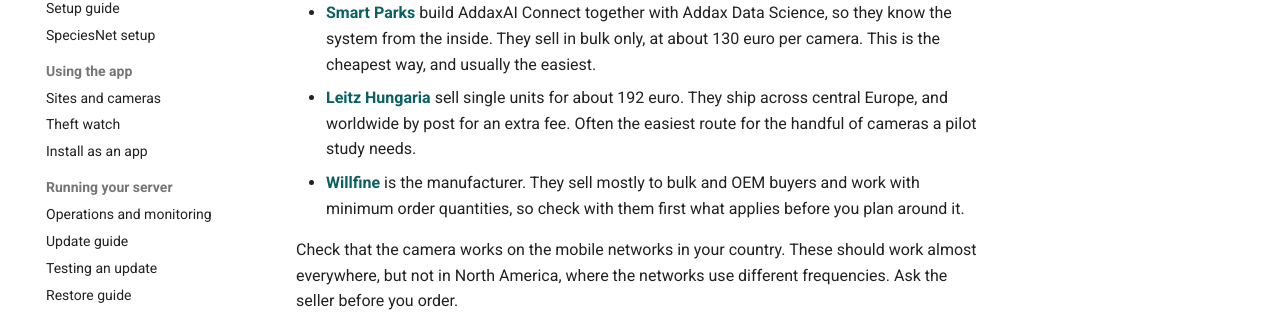
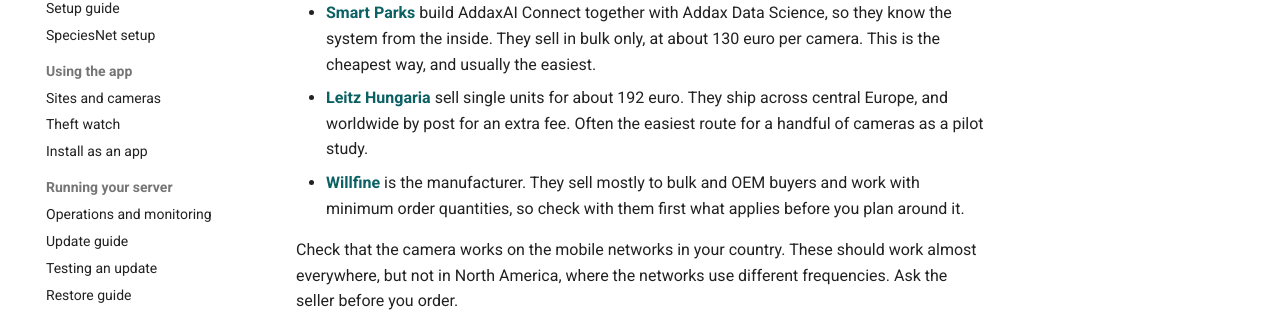
Before and after one commit to PetervanLunteren/AddaxAI-Connect, an MkDocs documentation site: the page built from docs/cameras/willfine-4-0t-cg.md, in a window 1280 px wide and 900 px high. Shown: the part 363-675 px from the top of the window. Built offline with MkDocs 1.6.1 and Material for MkDocs 9.7.7, drawn with Linux system fonts in a browser that asks for light colours; comment, search, counter and statistics services are not loaded.

Commit message:
Reword the Leitz Hungaria line

```diff
--- a/docs/cameras/willfine-4-0t-cg.md
+++ b/docs/cameras/willfine-4-0t-cg.md
@@ -7,7 +7,7 @@
 Three routes, depending on how many cameras you need.
 
 - **[Smart Parks](https://www.smartparks.org)** build AddaxAI Connect together with Addax Data Science, so they know the system from the inside. They sell in bulk only, at about 130 euro per camera. This is the cheapest way, and usually the easiest.
-- **[Leitz Hungaria](https://www.leitz-hungaria.hu/en/Willfine-60-4-0-CG-4G-Trail-Camera)** sell single units for about 192 euro. They ship across central Europe, and worldwide by post for an extra fee. Often the easiest route for the handful of cameras a pilot study needs.
+- **[Leitz Hungaria](https://www.leitz-hungaria.hu/en/Willfine-60-4-0-CG-4G-Trail-Camera)** sell single units for about 192 euro. They ship across central Europe, and worldwide by post for an extra fee. Often the easiest route for a handful of cameras as a pilot study.
 - **[Willfine](https://www.willfine.com/products/willfine-4-0-t-cg-trail-camera/)** is the manufacturer. They sell mostly to bulk and OEM buyers and work with minimum order quantities, so check with them first what applies before you plan around it.
 
 Check that the camera works on the mobile networks in your country. These should work almost everywhere, but not in North America, where the networks use different frequencies. Ask the seller before you order.
```
